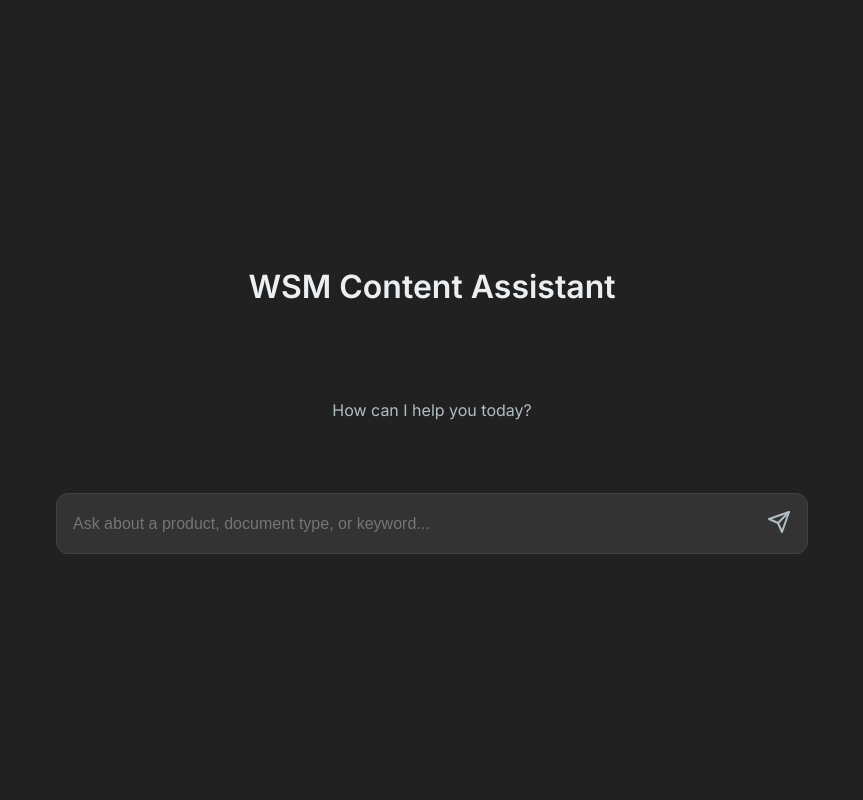
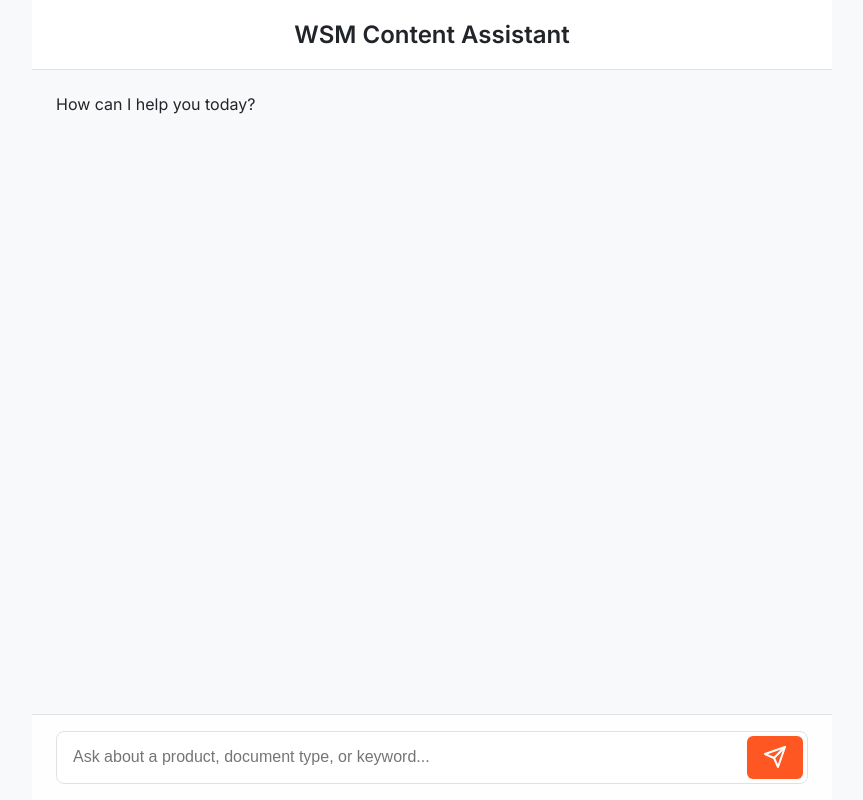
Before and after one commit to MInerva-42exe/clm-repo, a Flask app: page / in a window 1280 px wide. Shown: the whole page, without its empty margins (208-1071 px from the left). Run offline with Flask 3, Linux system fonts and the light colour scheme.

Commit message:
style.css

```diff
--- a/Project/static/style.css
+++ b/Project/static/style.css
@@ -1,25 +1,31 @@
+@import url('https://fonts.googleapis.com/css2?family=Inter:wght@400;500;600;700&display=swap');
+
 :root {
-    --background-color: #212121;
-    --surface-color: #333333;
-    --text-primary: #ECEFF1;
-    --text-secondary: #B0BEC5;
-    --border-color: #424242;
-    --accent-color: #4CAF50;
-    --accent-hover: #43A047;
+    --background-color: #F8F9FA; /* Light Gray Background */
+    --surface-color: #FFFFFF;    /* White for cards and messages */
+    --primary-accent: #FF5722;   /* ManageEngine Orange */
+    --primary-accent-hover: #F4511E;
+    --text-primary: #212529;     /* Dark Gray for text */
+    --text-secondary: #6C757D;   /* Lighter Gray */
+    --border-color: #DEE2E6;
+    --shadow-color: rgba(0, 0, 0, 0.05);
 }
 
 * {
     box-sizing: border-box;
+    margin: 0;
+    padding: 0;
 }
 
 body {
     font-family: 'Inter', sans-serif;
     background-color: var(--background-color);
     color: var(--text-primary);
-    margin: 0;
     display: flex;
     justify-content: center;
     height: 100vh;
+    -webkit-font-smoothing: antialiased;
+    -moz-osx-font-smoothing: grayscale;
 }
 
 .chat-container {
@@ -28,23 +34,21 @@ body {
     width: 100%;
     max-width: 800px;
     height: 100%;
-    justify-content: center;
-}
-
-.chat-container.has-messages {
-    justify-content: flex-start;
+    background-color: var(--background-color);
 }
 
 .app-header {
     text-align: center;
-    padding: 1rem;
-    border-bottom: 1px solid transparent;
+    padding: 1.25rem 1rem;
     flex-shrink: 0;
-    transition: border-color 0.3s ease;
+    border-bottom: 1px solid var(--border-color);
+    background-color: var(--surface-color);
 }
 
-.chat-container.has-messages .app-header {
-    border-bottom-color: var(--border-color);
+.app-header h1 {
+    font-size: 1.5rem;
+    font-weight: 600;
+    color: var(--text-primary);
 }
 
 .chat-window {
@@ -53,22 +57,13 @@ body {
     padding: 1.5rem;
     display: flex;
     flex-direction: column;
-    gap: 1.5rem;
-}
-
-.chat-container:not(.has-messages) .chat-window {
-    flex-grow: 0;
-}
-
-.initial-message {
-    text-align: center;
-    color: var(--text-secondary);
-    padding: 1rem 0;
+    gap: 1rem;
 }
 
 .chat-message {
     display: flex;
-    max-width: 90%;
+    max-width: 85%;
+    animation: fadeIn 0.4s ease-out;
 }
 .user-message {
     margin-left: auto;
@@ -78,36 +73,40 @@ body {
 }
 .message-content {
     background-color: var(--surface-color);
-    padding: 1rem;
-    border-radius: 0.75rem;
+    padding: 0.8rem 1.2rem;
+    border-radius: 1rem;
+    line-height: 1.6;
+    border: 1px solid var(--border-color);
 }
 .user-message .message-content {
-    background-color: var(--accent-color);
-    color: white;
+    background-color: var(--primary-accent);
+    color: #FFFFFF;
+    border: none;
+    border-radius: 1rem 1rem 0.25rem 1rem;
 }
 .message-content p {
     margin: 0;
-    line-height: 1.6;
 }
 
 .search-footer {
     padding: 1rem 1.5rem;
-    border-top: 1px solid transparent;
     flex-shrink: 0;
-    transition: border-color 0.3s ease;
+    background-color: rgba(255, 255, 255, 0.8);
+    backdrop-filter: blur(5px);
+    border-top: 1px solid var(--border-color);
 }
-
-.chat-container.has-messages .search-footer {
-    border-top-color: var(--border-color);
-}
-
 .search-container {
     display: flex;
     align-items: center;
     background-color: var(--surface-color);
-    border-radius: 0.75rem;
-    padding: 0.5rem;
+    border-radius: 0.5rem;
+    padding: 0.25rem 0.25rem 0.25rem 1rem;
     border: 1px solid var(--border-color);
+    transition: all 0.2s ease;
+}
+.search-container:focus-within {
+    border-color: var(--primary-accent);
+    box-shadow: 0 0 0 3px rgba(255, 87, 34, 0.15);
 }
 #queryInput {
     flex-grow: 1;
@@ -116,44 +115,48 @@ body {
     background: none;
     color: var(--text-primary);
     font-size: 1rem;
-    padding: 0.5rem;
+    padding: 0.5rem 0;
 }
 #searchButton {
-    background: none;
+    background-color: var(--primary-accent);
     border: none;
-    color: var(--text-secondary);
+    color: #FFFFFF;
     cursor: pointer;
-    padding: 0.5rem;
-    border-radius: 0.5rem;
-    transition: background-color 0.2s, color 0.2s;
+    padding: 0.6rem 1rem;
+    border-radius: 0.375rem;
+    display: flex;
+    align-items: center;
+    justify-content: center;
+    transition: background-color 0.2s;
+    margin-left: 0.5rem;
 }
 #searchButton:hover {
-    background-color: rgba(255, 255, 255, 0.1);
+    background-color: var(--primary-accent-hover);
+}
+
+/* Document Card Styling */
+.doc-card {
+    background-color: var(--surface-color);
+    border: 1px solid var(--border-color);
+    border-radius: 0.5rem;
+    padding: 1.25rem;
+    margin-top: 1rem;
+    box-shadow: 0 2px 4px var(--shadow-color);
+}
+.card-header h3 {
+    margin: 0 0 0.75rem 0;
+    font-size: 1.1rem;
+    font-weight: 600;
     color: var(--text-primary);
 }
+.tags { display: flex; flex-wrap: wrap; gap: 0.5rem; margin-bottom: 1rem; }
+.tag { padding: 0.25rem 0.75rem; border-radius: 999px; font-size: 0.75rem; font-weight: 500; }
+.tag-blue { background-color: #E3F2FD; color: #1565C0; border: 1px solid #BBDEFB;}
+.tag-gray { background-color: #F5F5F5; color: #424242; border: 1px solid #E0E0E0;}
+.card-body p { font-size: 0.95rem; color: var(--text-secondary); }
+.card-footer { display: flex; justify-content: flex-end; gap: 0.75rem; padding-top: 1.25rem; border-top: 1px solid var(--border-color); margin-top: 1.25rem; }
 
-.doc-card {
-    background-color: rgba(0,0,0,0.2);
-    border: 1px solid var(--border-color);
-    border-radius: 0.5rem;
-    padding: 1rem;
-    margin-top: 0.5rem;
-}
-.doc-card:first-child {
-    margin-top: 0;
-}
-.card-header h3 {
-    margin: 0 0 0.5rem 0;
-    font-size: 1.1rem;
-    font-weight: 600;
-}
-.tags { display: flex; gap: 0.5rem; margin-bottom: 0.75rem; }
-.tag { padding: 0.25rem 0.75rem; border-radius: 999px; font-size: 0.75rem; font-weight: 500; }
-.tag-blue { background-color: #2E3A4D; color: #82AAFF; }
-.tag-gray { background-color: #4A4A4A; color: #B0BEC5; }
-.card-body p { font-size: 0.9rem; color: var(--text-secondary); }
-.card-footer { display: flex; justify-content: flex-end; gap: 0.75rem; padding-top: 1rem; border-top: 1px solid var(--border-color); margin-top: 1rem; }
-
+/* Button Styling */
 .button-primary, .button-secondary {
     padding: 0.5rem 1rem;
     font-size: 0.875rem;
@@ -164,21 +167,15 @@ body {
     text-decoration: none;
     transition: all 0.2s;
 }
-.button-primary { background-color: var(--accent-color); color: white; }
-.button-primary:hover { background-color: var(--accent-hover); }
-.button-primary:disabled { background-color: #555; color: #999; cursor: not-allowed; }
-.button-secondary { background: none; color: var(--text-secondary); border-color: var(--border-color); }
-.button-secondary:hover { background-color: rgba(255, 255, 255, 0.1); border-color: var(--text-secondary); color: var(--text-primary); }
+.button-primary { background-color: var(--primary-accent); color: #FFFFFF; }
+.button-primary:hover { background-color: var(--primary-accent-hover); }
+.button-primary:disabled { background-color: #BDBDBD; color: #757575; cursor: not-allowed; }
+.button-secondary { background: none; color: var(--text-primary); border: 1px solid var(--border-color); }
+.button-secondary:hover { border-color: var(--text-primary); background-color: var(--background-color); }
 
-.context-wrapper { margin-top: 1rem; }
-.context-container { background-color: rgba(76, 175, 80, 0.1); border-left: 4px solid var(--accent-color); padding: 1rem; border-radius: 0.375rem; font-size: 0.9rem; color: #C8E6C9; line-height: 1.5; }
-.context-container strong { font-weight: 600; color: var(--text-primary); }
-.loading-state { display: flex; align-items: center; gap: 0.75rem; color: var(--text-secondary); }
-.spinner { width: 20px; height: 20px; border: 2px solid var(--border-color); border-top-color: var(--accent-color); border-radius: 50%; animation: spin 1s linear infinite; }
-@keyframes spin { to { transform: rotate(360deg); } }
-.error { color: #FF8A80; }
+@keyframes fadeIn { from { opacity: 0; transform: translateY(10px); } to { opacity: 1; transform: translateY(0); } }
 
 .chat-window::-webkit-scrollbar { width: 8px; }
 .chat-window::-webkit-scrollbar-track { background: var(--background-color); }
-.chat-window::-webkit-scrollbar-thumb { background-color: var(--surface-color); border-radius: 4px; }
-.chat-window::-webkit-scrollbar-thumb:hover { background-color: #555; }
+.chat-window::-webkit-scrollbar-thumb { background-color: #CDCDCD; border-radius: 4px; border: 2px solid var(--background-color); }
+.chat-window::-webkit-scrollbar-thumb:hover { background-color: #A5A5A5; }
```
